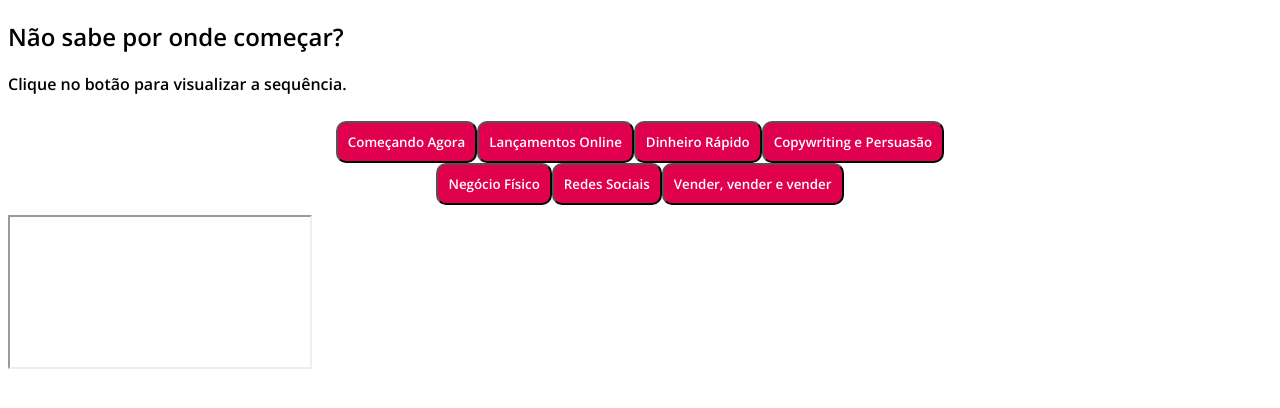
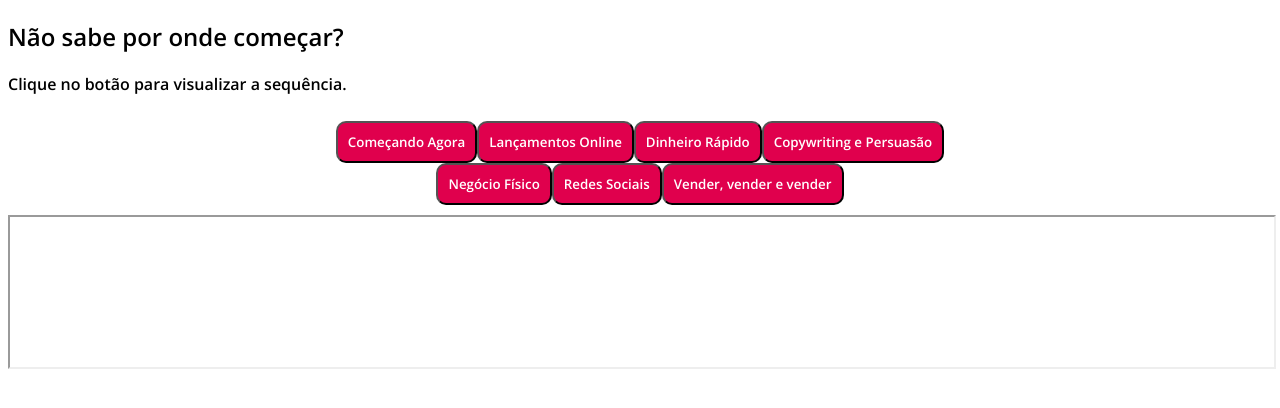
Before and after one commit to gbruno360/gbruno360.github.io, a plain HTML site: page index.html in a window 1280 px wide. Drawn offline with nearby package versions, Linux system fonts and the light colour scheme.

Commit message:
Update index.html

```diff
--- a/index.html
+++ b/index.html
@@ -31,6 +31,6 @@
     </div>
     </div>
 </div>
-    <iframe src="./index-ONM.html"></iframe>
+    <iframe src="./index-ONM.html" width="100%"></iframe>
 </body>
 </html>
```
